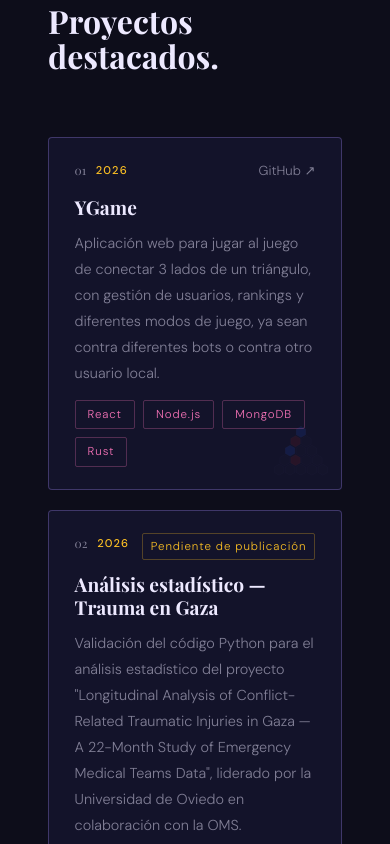
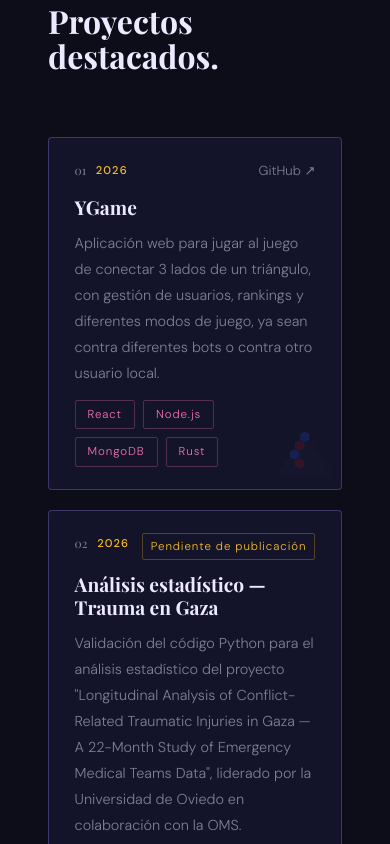
Before and after one commit to ggarciacastro/portfolio, a React (Vite) app: page / in a window 390 px wide. Shown: the part 1600-2444 px from the top of the page. Built offline with nearby package versions, Linux system fonts and the light colour scheme.

Commit message:
Añadido SVG en móvil

```diff
--- a/src/components/Projects.jsx
+++ b/src/components/Projects.jsx
@@ -373,6 +373,7 @@ function ProjectCard({ project, index, visible, isMobile }) {
         <div style={{
           flex: 1, padding: '1.4rem 1.6rem',
           display: 'flex', flexDirection: 'column', gap: '0.8rem',
+          position: 'relative', zIndex: 1,
         }}>
           <div style={{ display: 'flex', justifyContent: 'space-between', alignItems: 'flex-start' }}>
             <div style={{ display: 'flex', alignItems: 'center', gap: '0.6rem' }}>
@@ -440,7 +441,7 @@ function ProjectCard({ project, index, visible, isMobile }) {
             {project.description}
           </p>
 
-          <div style={{ display: 'flex', gap: '0.5rem', flexWrap: 'wrap' }}>
+          <div style={{ display: 'flex', gap: '0.5rem', flexWrap: 'wrap', paddingRight: isMobile ? '60px' : 0 }}>
             {project.tags.map(tag => (
               <span key={tag} style={{
                 padding: '0.25rem 0.75rem',
@@ -465,9 +466,10 @@ function ProjectCard({ project, index, visible, isMobile }) {
           </div>
         ) : (
           <div style={{
-            position: 'absolute', bottom: '0.8rem', right: '0.8rem',
-            opacity: 0.18, transform: 'scale(0.45)', transformOrigin: 'bottom right',
-            pointerEvents: 'none',
+            position: 'absolute', bottom: '0.7rem', right: '0.7rem',
+            transform: 'scale(0.42)',
+            transformOrigin: 'bottom right',
+            opacity: 0.28, pointerEvents: 'none', zIndex: 0,
           }}>
             <Svg />
           </div>
```
